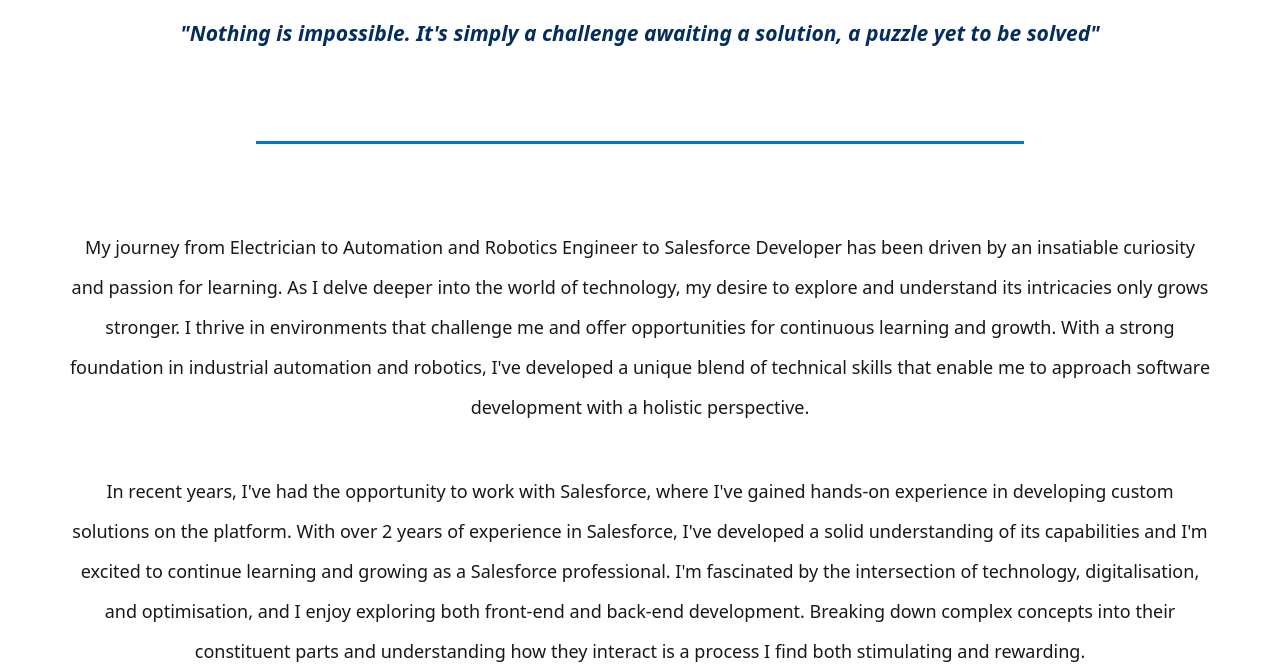
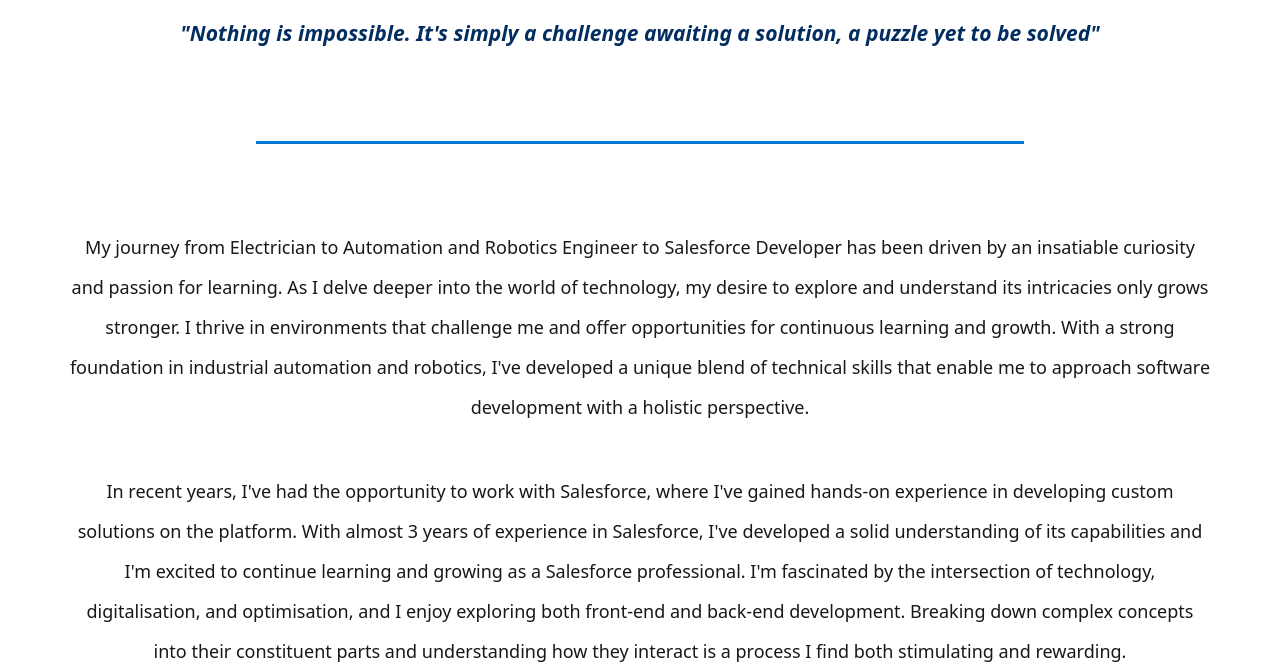
Before and after one commit to Philippe-Tome/Philippe-Tome.github.io, a plain HTML site: page index.html in a window 1280 px wide. Shown: the part 287-952 px from the top of the page. Drawn offline with nearby package versions, Linux system fonts and the light colour scheme.

Commit message:
Update index.html

```diff
--- a/index.html
+++ b/index.html
@@ -78,7 +78,7 @@
       <br>
       <p>
         In recent years, I've had the opportunity to work with Salesforce, where I've gained hands-on experience in developing custom solutions on the platform.
-        With over 2 years of experience in Salesforce, I've developed a solid understanding of its capabilities and I'm excited to continue learning and growing as a Salesforce professional.
+        With almost 3 years of experience in Salesforce, I've developed a solid understanding of its capabilities and I'm excited to continue learning and growing as a Salesforce professional.
         I'm fascinated by the intersection of technology, digitalisation, and optimisation, and I enjoy exploring both front-end and back-end development.
         Breaking down complex concepts into their constituent parts and understanding how they interact is a process I find both stimulating and rewarding.
       </p>
```
